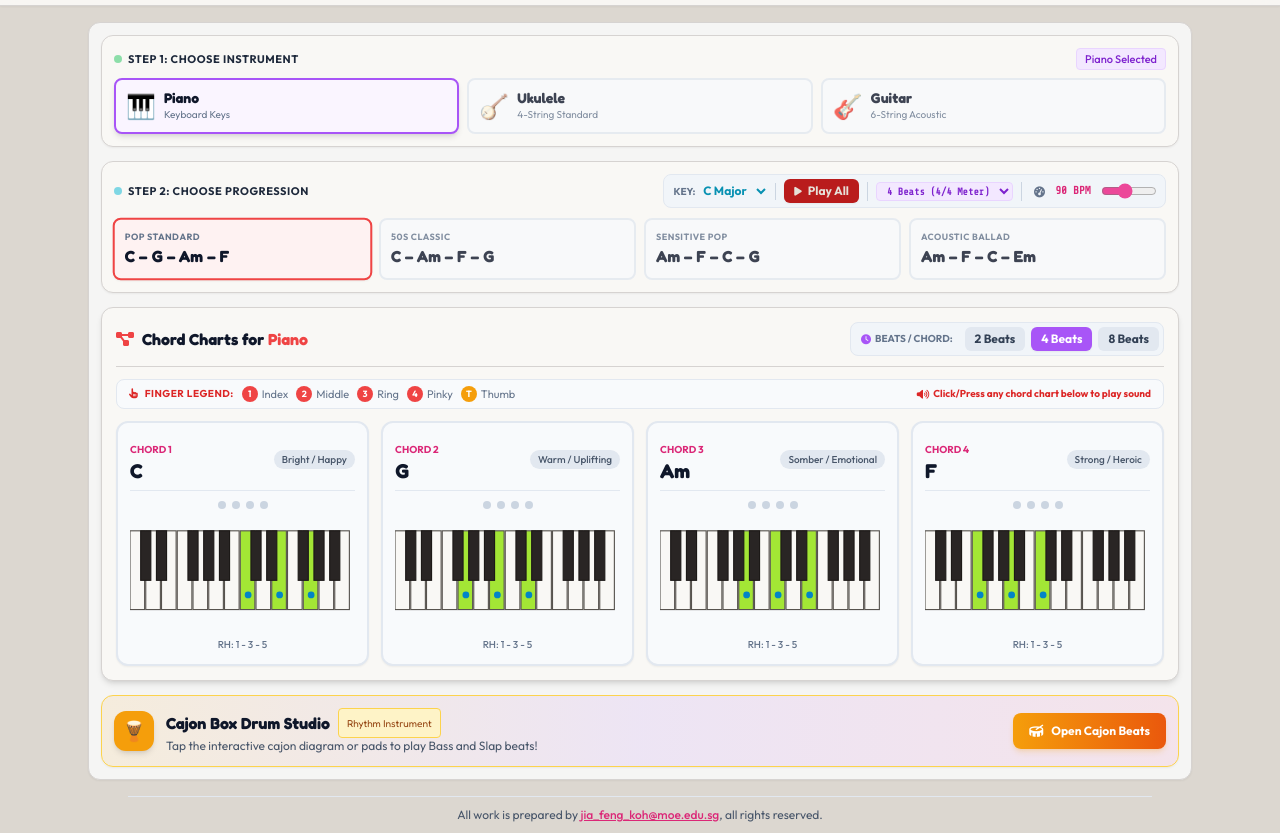
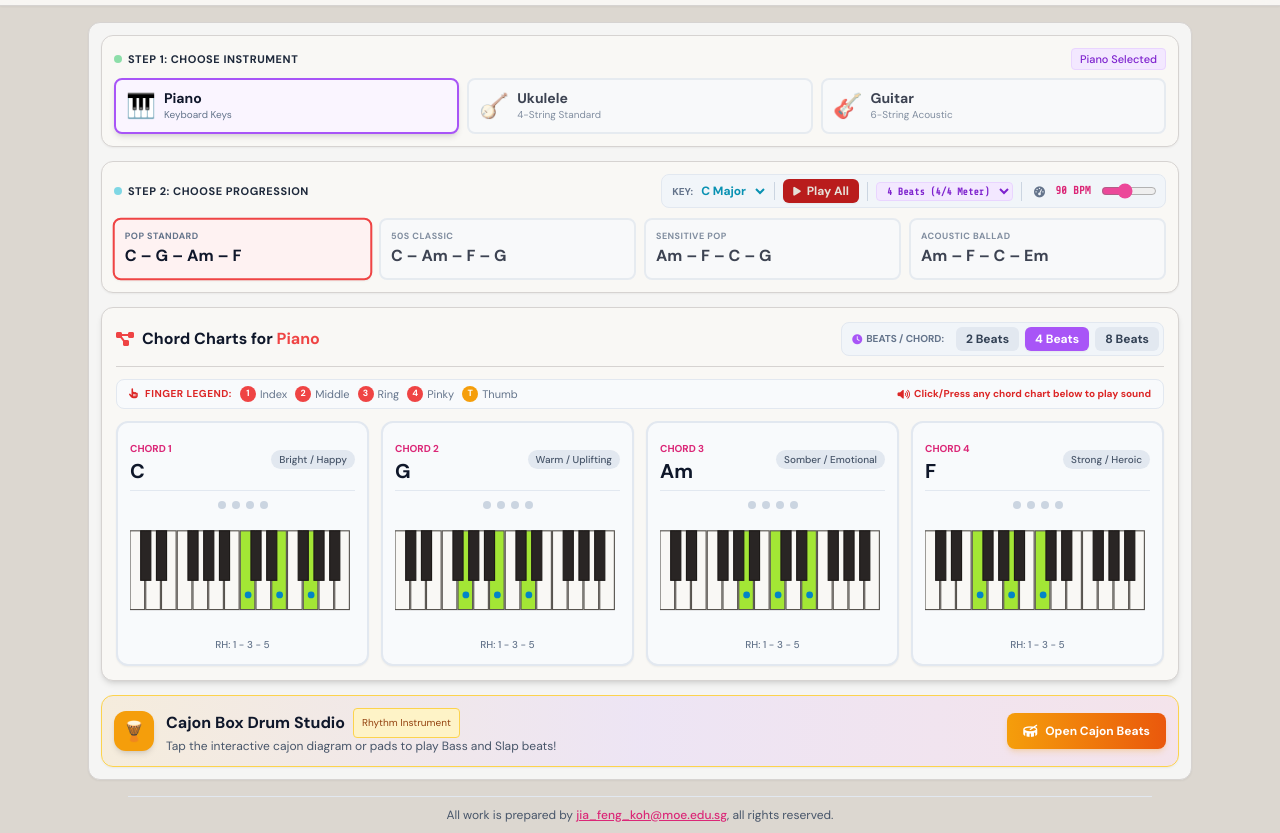
Before and after one commit to mskohindahouse/musicindahouse, a plain HTML site: page index.html in a window 1280 px wide. Shown: the part 56-889 px from the top of the page. Drawn offline with nearby package versions, Linux system fonts and the light colour scheme.

Commit message:
Update index.html

```diff
--- a/index.html
+++ b/index.html
@@ -11,7 +11,7 @@
     <!-- Google Fonts -->
     <link rel="preconnect" href="https://fonts.googleapis.com">
     <link rel="preconnect" href="https://fonts.gstatic.com" crossorigin>
-    <link href="https://fonts.googleapis.com/css2?family=Fredoka:wght@400;500;600;700&family=Outfit:wght@400;500;600;700&family=Share+Tech+Mono&display=swap" rel="stylesheet">
+    <link href="https://fonts.googleapis.com/css2?family=DM+Sans:ital,opsz,wght@0,9..40,400..700;1,9..40,400..700&family=Fredoka:wght@400;500;600;700&family=Share+Tech+Mono&display=swap" rel="stylesheet">
 
     <script>
         tailwind.config = {
@@ -19,8 +19,8 @@
             theme: {
                 extend: {
                     fontFamily: {
-                        sans: ['Outfit', 'sans-serif'],
-                        display: ['Fredoka', 'sans-serif'],
+                        sans: ['DM Sans', 'sans-serif'],
+                        display: ['DM Sans', 'sans-serif'],
                         mono: ['Share Tech Mono', 'monospace'],
                     },
                     colors: {
```
